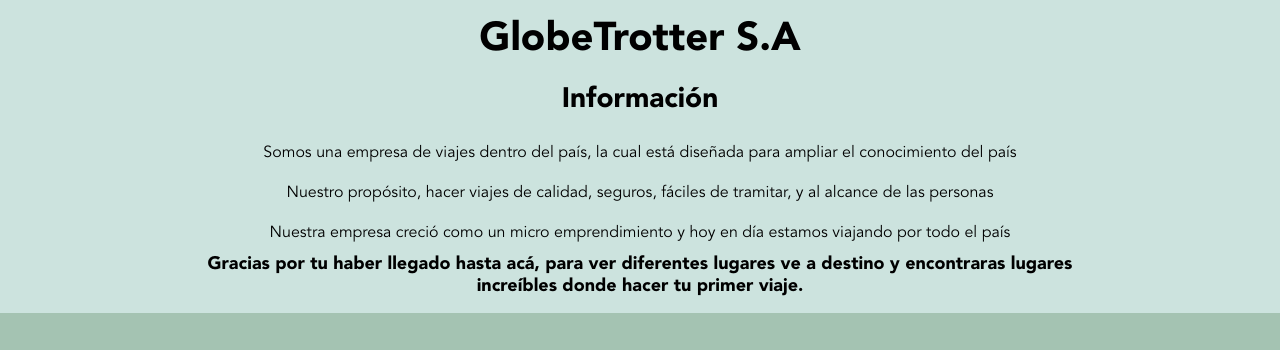
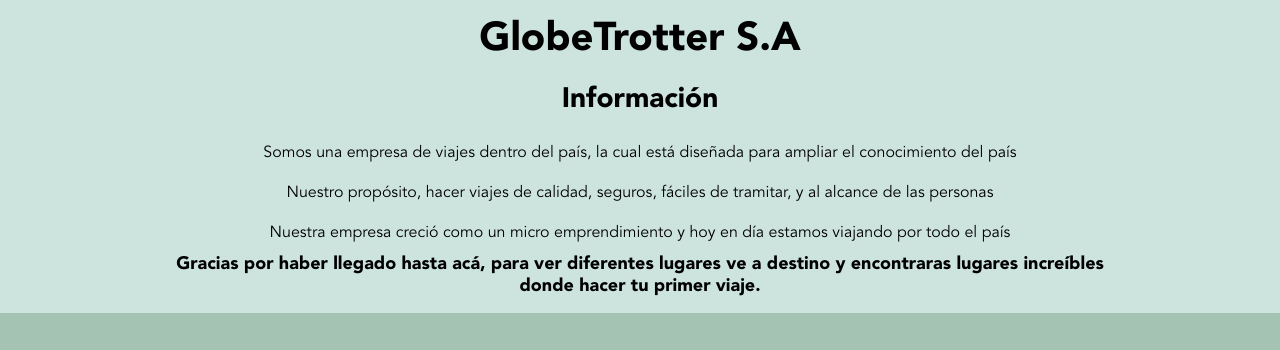
Before and after one commit to EandiBlas/proyectopreentrega2, a plain HTML site: page pages/informacion.html in a window 1280 px wide. Shown: the part 422-772 px from the top of the page. Drawn offline with Linux system fonts and the light colour scheme.

Commit message:
cambio en un error de text

```diff
--- a/pages/informacion.html
+++ b/pages/informacion.html
@@ -36,7 +36,7 @@
                     <p>Somos una empresa de viajes dentro del país, la cual está diseñada para ampliar el conocimiento del país</p>
                     <p>Nuestro propósito, hacer viajes de calidad, seguros, fáciles de tramitar, y al alcance de las personas</p>
                     <p>Nuestra empresa creció como un micro emprendimiento y hoy en día estamos viajando por todo el país</p>
-                    <h4>Gracias por tu haber llegado hasta acá, para ver diferentes lugares ve a destino y encontraras lugares increíbles donde hacer tu primer viaje.</h4>
+                    <h4>Gracias por haber llegado hasta acá, para ver diferentes lugares ve a destino y encontraras lugares increíbles donde hacer tu primer viaje.</h4>
                 </div>
             </section>
         </main>
```
